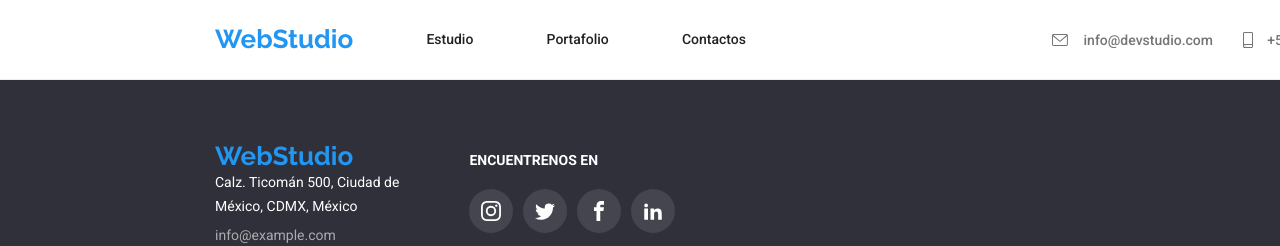
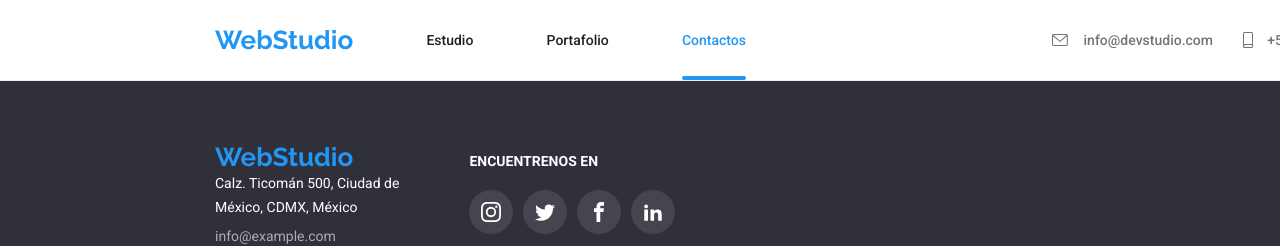
Before and after one commit to JossTorres91/goit-markup-hw-05, a plain HTML site: page contacts.html in a window 1280 px wide. Shown: the top 246 px of the page. Drawn offline with nearby package versions, Linux system fonts and the light colour scheme.

Commit message:
Commit03

```diff
--- a/contacts.html
+++ b/contacts.html
@@ -21,9 +21,9 @@
     <header>
       <nav>
         <a href="index.html" class="webs">WebStudio</a>
-        <a href="studio.html" class="headernav">Estudio</a>
+        <a href="index.html" class="headernav">Estudio</a>
         <a href="portfolio.html" class="headernav">Portafolio</a>
-        <a href="contacts.html" class="headernav">Contactos</a>
+        <a href="contacts.html" class="active">Contactos</a>
       </nav>
       <div class="headercontact">
         <div class="mail">
--- a/css/styles.css
+++ b/css/styles.css
@@ -36,6 +36,7 @@ h2,
     font-weight: 700;
 }
 .headernav,
+.active,
 header>div,
 .name,
 .filter button{
@@ -116,6 +117,7 @@ address p,
     font-size: 26px;
 }
 .headernav,
+.active,
 .mail a,
 .phone a,
 .theader,
@@ -231,7 +233,8 @@ footer,
 .footericons a,
 .footericons a:hover,
 .clientsicon div,
-.clientsicon div:hover {
+.clientsicon div:hover,
+.active::after {
     display: flex;
 }
 header,
@@ -249,7 +252,13 @@ header nav,
 }
 header nav {
     width: 531px;
-    padding: 24px 0px 25px 215px;
+    padding-left: 215px;
+}
+.webs{
+    padding: 25px 0px;
+}
+.headernav{
+    padding: 32px 0px;
 }
 header nav,
 .headercontact{
@@ -503,3 +512,13 @@ address p{
 .wedopic div img{
     z-index: 0;
 }
+.active{
+    color: #2196F3;
+    padding-top: 31px;
+}
+.active::after{
+    content: "";
+    border: 2px solid #2196F3;
+    border-radius: 2px;
+    margin-top: 28px;
+}
```
Also changed, not shown: index.html (+1 -1 lines), portfolio.html (+2 -2 lines), studio.html (+1 -1 lines).
